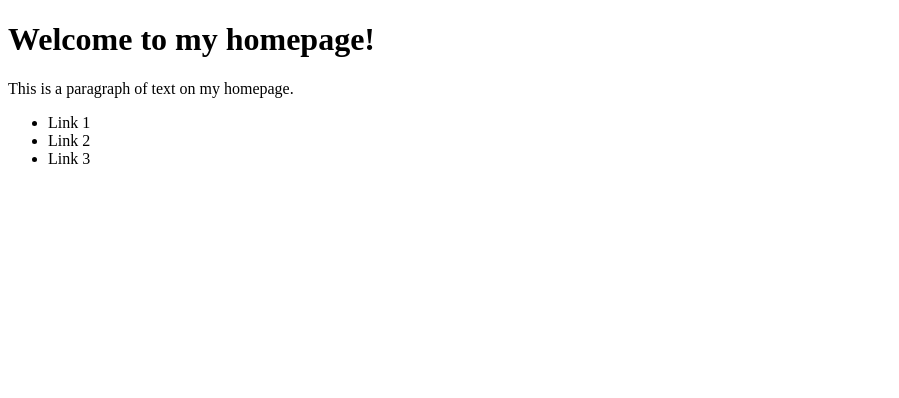
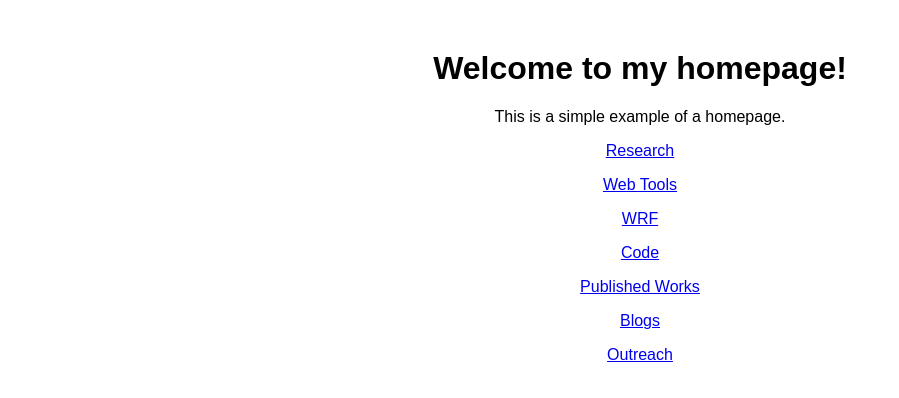
Before and after one commit to Miranda-Stephen/MirandaStephen1, a plain HTML site: page homepages.html in a window 1280 px wide. Shown: the whole page, without its empty margins (0-899 px from the left). Drawn offline with Linux system fonts and the light colour scheme.

Commit message:
homepages.html

```diff
--- a/homepages.html
+++ b/homepages.html
@@ -1,15 +1,28 @@
 <!DOCTYPE html>
 <html>
 <head>
-  <title>My Homepage</title>
+    <title>My Homepage</title>
+    <style>
+        body {
+            font-family: Arial, sans-serif;
+        }
+        #welcome {
+            text-align: center;
+            margin-top: 50px;
+        }
+    </style>
 </head>
 <body>
-  <h1>Welcome to my homepage!</h1>
-  <p>This is a paragraph of text on my homepage.</p>
-  <ul>
-    <li>Link 1</li>
-    <li>Link 2</li>
-    <li>Link 3</li>
-  </ul>
+    <div id="welcome">
+        <h1>Welcome to my homepage!</h1>
+        <p>This is a simple example of a homepage.</p>
+        <p><a href="research.html">Research</a></p>
+        <p><a href="web_tools.html">Web Tools</a></p>
+        <p><a href="wrf.html">WRF</a></p>
+        <p><a href="code.html">Code</a></p>
+        <p><a href="published.html">Published Works</a></p>
+        <p><a href="blogs.html">Blogs</a></p>
+        <p><a href="outreach.html">Outreach</a></p>
+    </div>
 </body>
 </html>
```
